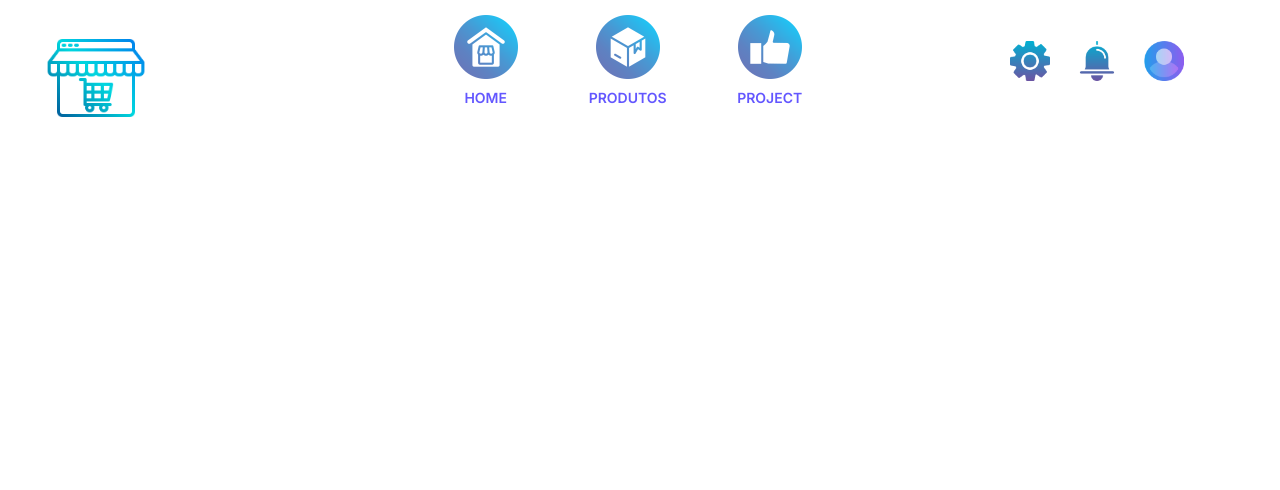
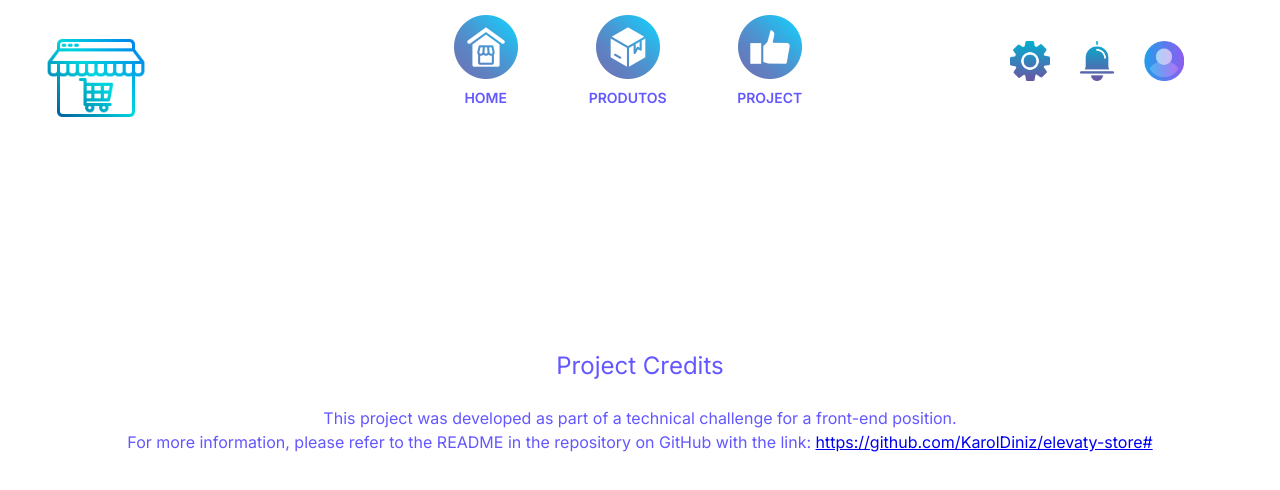
Before and after one commit to KarolDiniz/elevaty-store, a React (Vite) app: page /project in a window 1280 px wide. Shown: the top 490 px of the page. Built offline with nearby package versions, Linux system fonts and the light colour scheme.

Commit message:
:lipstick: refactor: estiliza parte dos créditos

```diff
--- a/src/pages/Project/Project.jsx
+++ b/src/pages/Project/Project.jsx
@@ -1,12 +1,23 @@
+import React from "react";
 import { Menu } from "@ui/Menu";
 import Grid from "@mui/material/Grid";
+import Typography from "@mui/material/Typography";
 
 const Project = () => {
-
   return (
     <Grid container spacing={4} justifyContent="center">
       <Grid item xs={12}>
         <Menu />
+      </Grid>
+
+      <Grid item xs={12} style={{ marginTop: "12rem" }}>
+        <Typography variant="h5" align="center">
+          Project Credits
+        </Typography>
+        <Typography variant="body1" align="center">
+        <br />This project was developed as part of a technical challenge for a front-end position. <br />
+          For more information, please refer to the README in the repository on GitHub with the link: <a href="https://github.com/KarolDiniz/elevaty-store#" target="_blank" rel="noopener noreferrer">https://github.com/KarolDiniz/elevaty-store#</a>
+        </Typography>
       </Grid>
     </Grid>
   );
```
Also changed, not shown: src/assets/img/ecommerce_10185772.png (deleted).
